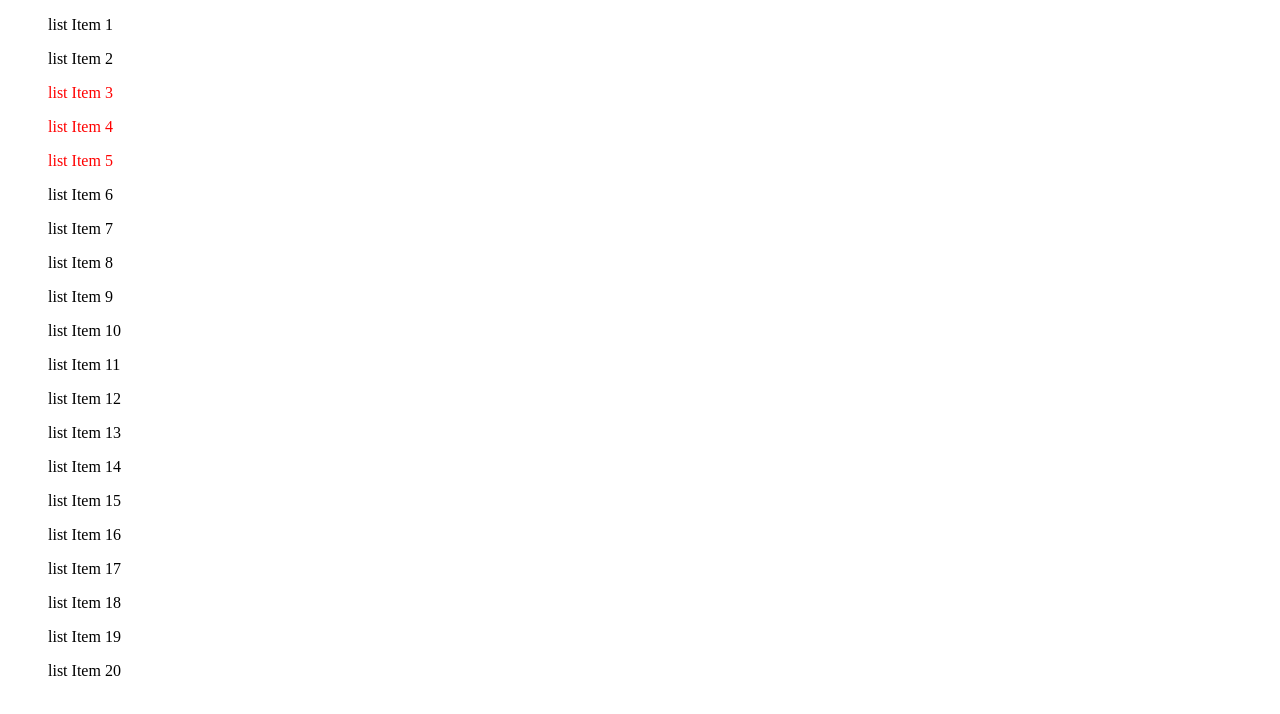
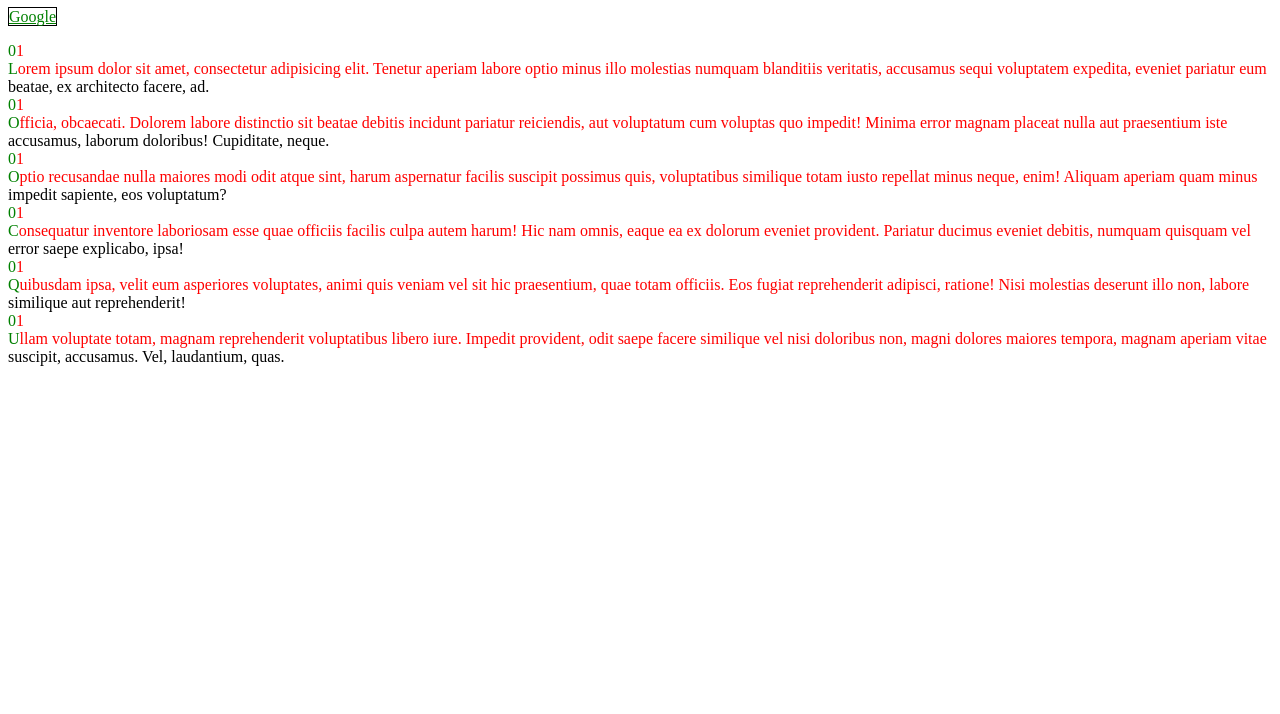
Before and after one commit to tonyhandjr/practice, a plain HTML site: page hand-on-2/number-3/index.html in a window 1280 px wide. Drawn offline with Linux system fonts and the light colour scheme.

Commit message:
Adds 2nd round of excerises

```diff
--- a/hand-on-2/number-3/index.html
+++ b/hand-on-2/number-3/index.html
@@ -7,26 +7,34 @@
 </head>
 <body>
 
-<ol>list Item 1</ol>
-<ol>list Item 2</ol>
-<ol id="red">list Item 3</ol>
-<ol id="red">list Item 4</ol>
-<ol id="red">list Item 5</ol>
-<ol>list Item 6</ol>
-<ol>list Item 7</ol>
-<ol>list Item 8</ol>
-<ol>list Item 9</ol>
-<ol>list Item 10</ol>
-<ol>list Item 11</ol>
-<ol>list Item 12</ol>
-<ol>list Item 13</ol>
-<ol>list Item 14</ol>
-<ol>list Item 15</ol>
-<ol>list Item 16</ol>
-<ol>list Item 17</ol>
-<ol>list Item 18</ol>
-<ol>list Item 19</ol>
-<ol>list Item 20</ol>
+<a href="http://google.com" target="_blank">Google</a>
+
+<p>
+  <span>
+    <div>01</div>
+    <div>Lorem ipsum dolor sit amet, consectetur adipisicing elit. Tenetur aperiam labore optio minus illo molestias numquam blanditiis veritatis, accusamus sequi voluptatem expedita, eveniet pariatur eum beatae, ex architecto facere, ad.</div>
+  </span>
+  <span>
+    <div>01</div>
+    <div>Officia, obcaecati. Dolorem labore distinctio sit beatae debitis incidunt pariatur reiciendis, aut voluptatum cum voluptas quo impedit! Minima error magnam placeat nulla aut praesentium iste accusamus, laborum doloribus! Cupiditate, neque.</div>
+  </span>
+  <span>
+    <div>01</div>
+    <div>Optio recusandae nulla maiores modi odit atque sint, harum aspernatur facilis suscipit possimus quis, voluptatibus similique totam iusto repellat minus neque, enim! Aliquam aperiam quam minus impedit sapiente, eos voluptatum?</div>
+  </span>
+  <span>
+    <div>01</div>
+    <div>Consequatur inventore laboriosam esse quae officiis facilis culpa autem harum! Hic nam omnis, eaque ea ex dolorum eveniet provident. Pariatur ducimus eveniet debitis, numquam quisquam vel error saepe explicabo, ipsa!</div>
+  </span>
+  <span>
+    <div>01</div>
+    <div>Quibusdam ipsa, velit eum asperiores voluptates, animi quis veniam vel sit hic praesentium, quae totam officiis. Eos fugiat reprehenderit adipisci, ratione! Nisi molestias deserunt illo non, labore similique aut reprehenderit!</div>
+  </span>
+  <span>
+    <div>01</div>
+    <div>Ullam voluptate totam, magnam reprehenderit voluptatibus libero iure. Impedit provident, odit saepe facere similique vel nisi doloribus non, magni dolores maiores tempora, magnam aperiam vitae suscipit, accusamus. Vel, laudantium, quas.</div>
+  </span>
+</p>
 
 </body>
 </html>
--- a/hand-on-2/number-3/main.css
+++ b/hand-on-2/number-3/main.css
@@ -1,3 +1,22 @@
-#red {
+[target] {
+  border: 1px solid black;
+}
+
+a:link {
+  color: green;
+}
+a:anchor {
+  color: black;
+}
+a:hover {
+  color: blue;
+}
+a:active {
+  color: yellow;
+}
+div:first-letter {
+  color: green;
+}
+div:first-line {
   color: red;
 }
--- /dev/null
+++ b/hand-on-2/number-4/main.css
@@ -0,0 +1,14 @@
+p {
+  font-size: 18px;
+}
+div {
+  padding: 10px;
+}
+a {
+  margin: 0 auto;
+  color: green;
+  display: block;
+}
+p:first-line {
+  color: red;
+}
```
Also changed, not shown: hand-on-2/number-4/index.html (added, +20 -0 lines).
